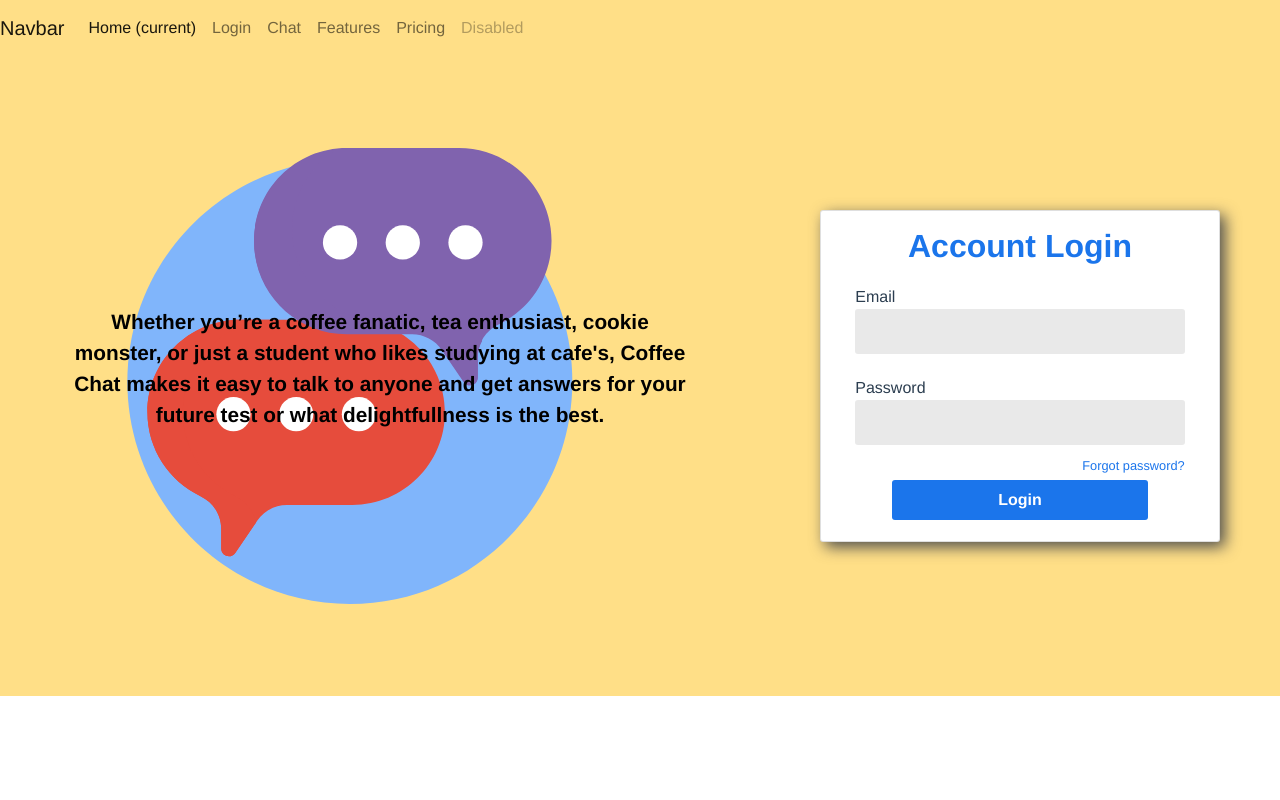
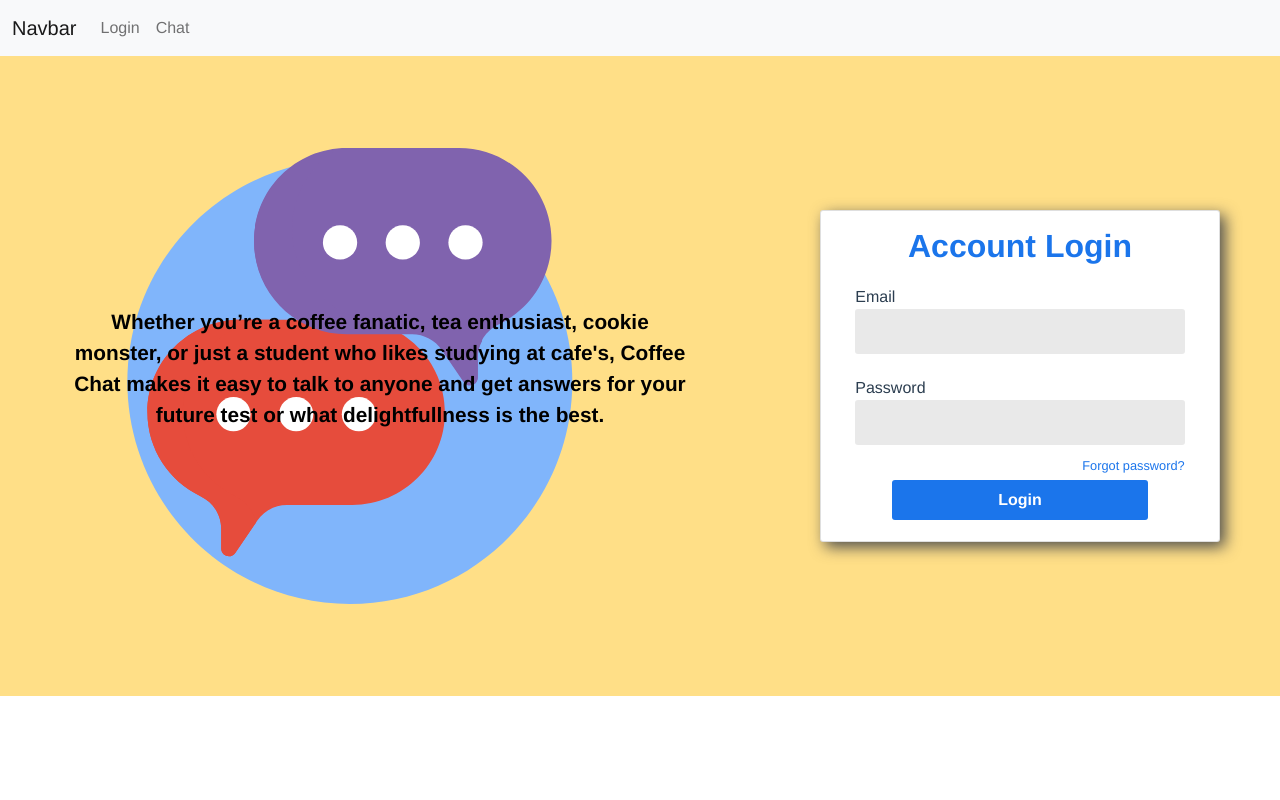
Before and after one commit to Jeffreywolff/Fullstackprojekt-Jeffrey-W, a Vue app in the folder coffeeapp/: page / in a window 1280 px wide. Shown: the top 800 px of the page. Built offline with nearby package versions, Linux system fonts and the light colour scheme.

Commit message:
Fixed bootstrap navbar
Was using bs 4 instead of bs 5

```diff
--- a/coffeeapp/public/index.html
+++ b/coffeeapp/public/index.html
@@ -13,13 +13,10 @@
   <meta name="msapplication-TileColor" content="#da532c">
   <meta name="theme-color" content="#ffffff">
   <title><%= htmlWebpackPlugin.options.title %></title>
-  <!-- CSS only -->
-  <link href="https://cdn.jsdelivr.net/npm/bootstrap@5.0.0-beta3/dist/css/bootstrap.min.css" rel="stylesheet"
-    integrity="sha384-eOJMYsd53ii+scO/bJGFsiCZc+5NDVN2yr8+0RDqr0Ql0h+rP48ckxlpbzKgwra6" crossorigin="anonymous">
-  <!-- JavaScript Bundle with Popper -->
-  <script src="https://cdn.jsdelivr.net/npm/bootstrap@5.0.0-beta3/dist/js/bootstrap.bundle.min.js"
-    integrity="sha384-JEW9xMcG8R+pH31jmWH6WWP0WintQrMb4s7ZOdauHnUtxwoG2vI5DkLtS3qm9Ekf" crossorigin="anonymous">
-  </script>
+  <link href="https://cdn.jsdelivr.net/npm/bootstrap@5.0.0/dist/css/bootstrap.min.css" rel="stylesheet" integrity="sha384-wEmeIV1mKuiNpC+IOBjI7aAzPcEZeedi5yW5f2yOq55WWLwNGmvvx4Um1vskeMj0" crossorigin="anonymous">
+
+
+
 </head>
 
 <body>
@@ -29,6 +26,9 @@
   </noscript>
   <div id="app"></div>
   <!-- built files will be auto injected -->
+  <script src="https://cdn.jsdelivr.net/npm/bootstrap@5.0.0/dist/js/bootstrap.bundle.min.js" integrity="sha384-p34f1UUtsS3wqzfto5wAAmdvj+osOnFyQFpp4Ua3gs/ZVWx6oOypYoCJhGGScy+8" crossorigin="anonymous"></script>
+
+
 </body>
 
 </html>
--- a/coffeeapp/src/components/Navbar.vue
+++ b/coffeeapp/src/components/Navbar.vue
@@ -1,31 +1,33 @@
 <template>
-
-    <nav class="navbar navbar-expand-lg navbar-light">
+  <nav class="navbar navbar-expand-lg navbar-light bg-light">
+  <div class="container-fluid">
     <a class="navbar-brand" href="#">Navbar</a>
-        <button class="navbar-toggler" type="button" data-toggle="collapse" data-target="#navbarNavAltMarkup"
-            aria-controls="navbarNavAltMarkup" aria-expanded="false" aria-label="Toggle navigation">
+    <button class="navbar-toggler" type="button" data-bs-toggle="collapse" data-bs-target="#navbarNav" aria-controls="navbarNav" aria-expanded="false" aria-label="Toggle navigation">
       <span class="navbar-toggler-icon"></span>
     </button>
-        <div class="collapse navbar-collapse" id="navbarNavAltMarkup">
-            <div class="navbar-nav">
-                <a class="nav-item nav-link active" href="#">Home <span class="sr-only">(current)</span></a>
-                <router-link class="nav-item nav-link" to="/">Login</router-link>
-                <router-link class="nav-item nav-link" to="/chat">Chat</router-link>
-                <a class="nav-item nav-link" href="#">Features</a>
-                <a class="nav-item nav-link" href="#">Pricing</a>
-                <a class="nav-item nav-link disabled" href="#">Disabled</a>
+    <div class="collapse navbar-collapse" id="navbarNav">
+      <ul class="navbar-nav">
+        <li class="nav-item">
+          <router-link class="nav-link" to="/">Login</router-link>
+          </li>
+        <li class="nav-item">
+          <router-link class="nav-link" to="/chat">Chat</router-link>
+        </li>
+      </ul>
     </div>
   </div>
 </nav>
 
-
 </template>
 <script>
 export default {
-        name: 'Navbar',
-
-    }
+  name: "Navbar",
+};
 </script>
 <style lang="css">
 
+
+ #navbartest{
+     position: fixed !important;
+ }
 </style>
--- a/coffeeapp/src/views/Home.vue
+++ b/coffeeapp/src/views/Home.vue
@@ -31,9 +31,7 @@
 <style scoped>
 
  #home{
-   padding: 0;
-   margin: 0;
-   width: 0px;
+
  }
 
  #nav{
```
Lines whose indentation alone changed are shown as unchanged.
